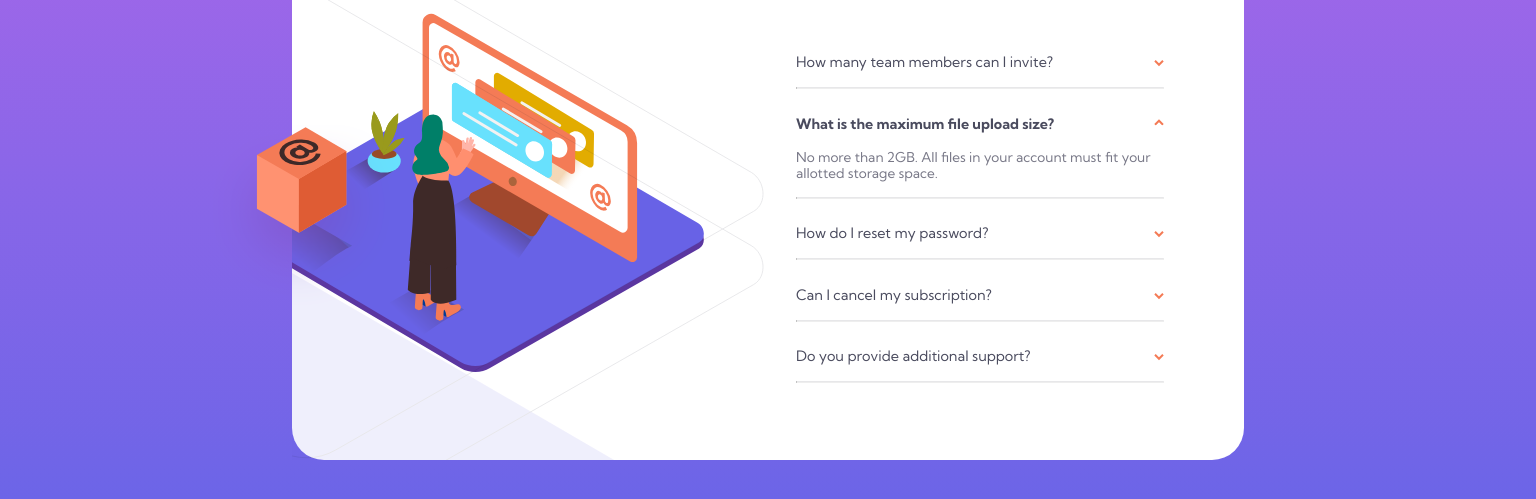
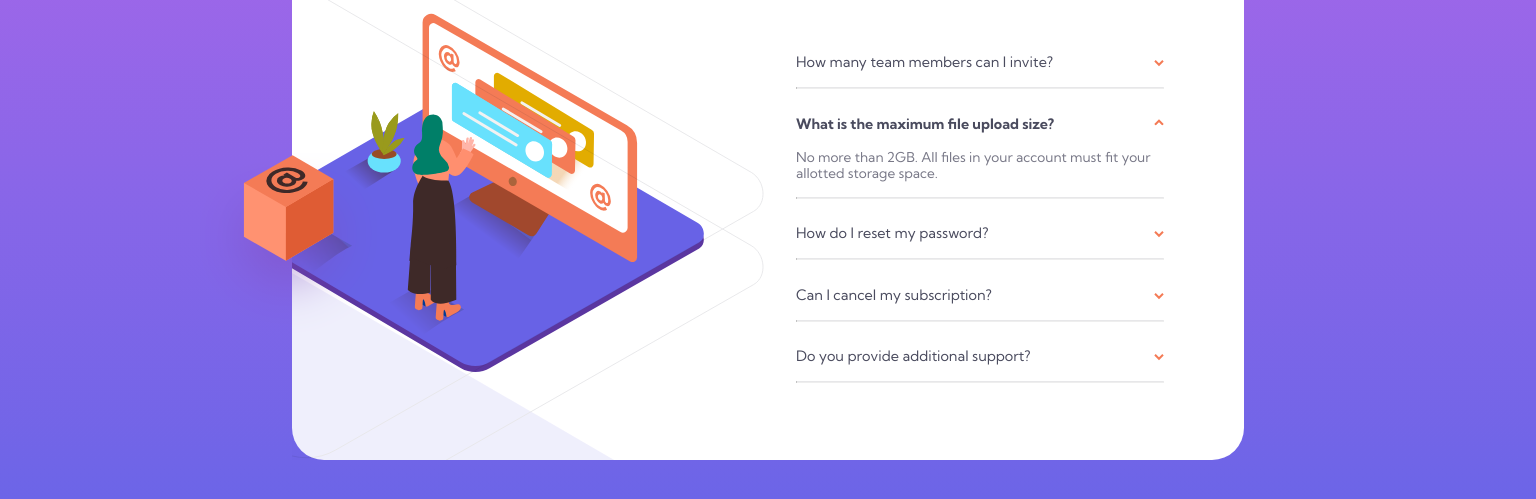
Before and after one commit to bobrowiczkrzysztof/faq-accordion-card-main, a plain HTML site: page index.html in a window 1536 px wide. Shown: the part 219-718 px from the top of the page. Drawn offline with Linux system fonts and the light colour scheme.

Commit message:
correct dimensions

```diff
--- a/style.css
+++ b/style.css
@@ -166,8 +166,8 @@ hr {
 
   .illustration-box-desktop {
     position: absolute;
-    top: 40%;
-    left: -9%;
+    top: 45%;
+    left: -99px;
     z-index: 5;
   }
   .wrapper {
```
